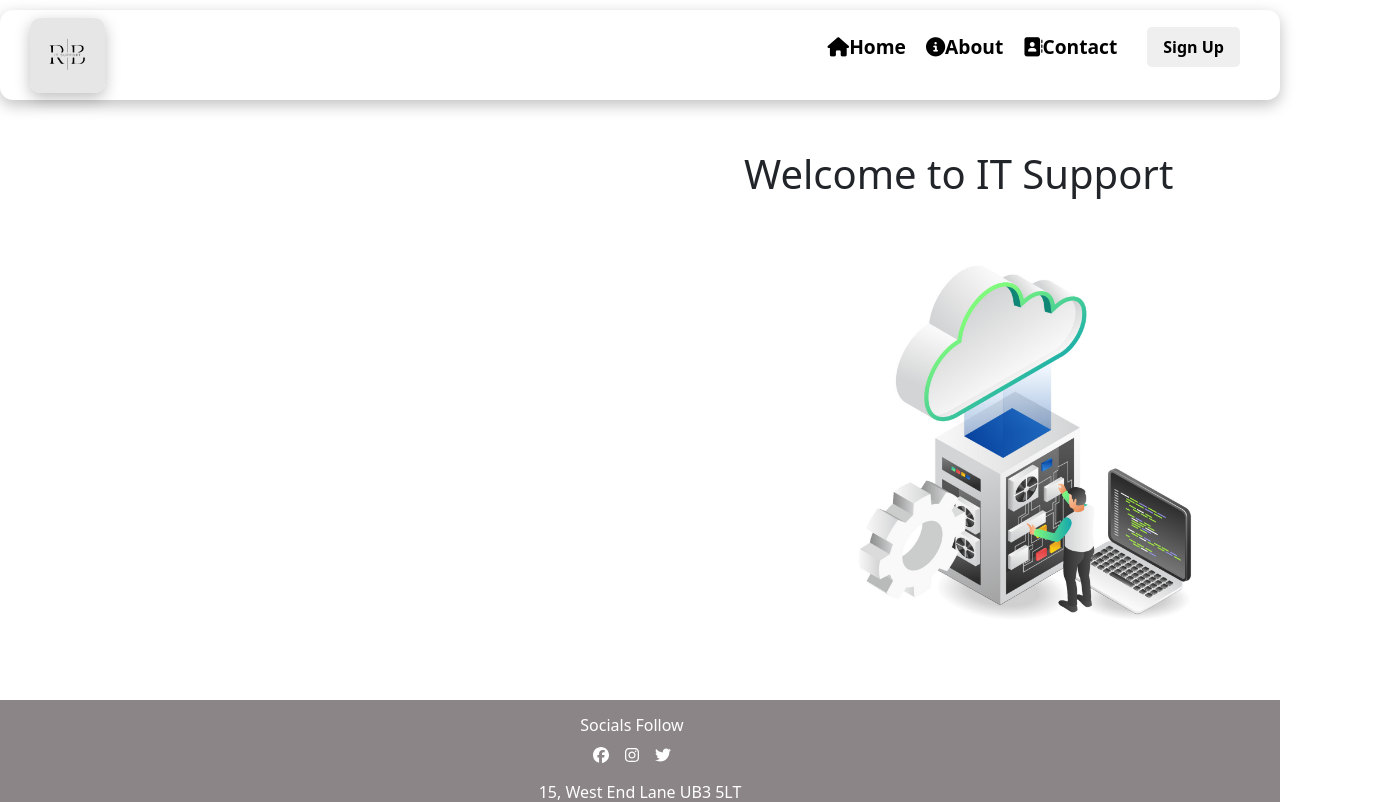
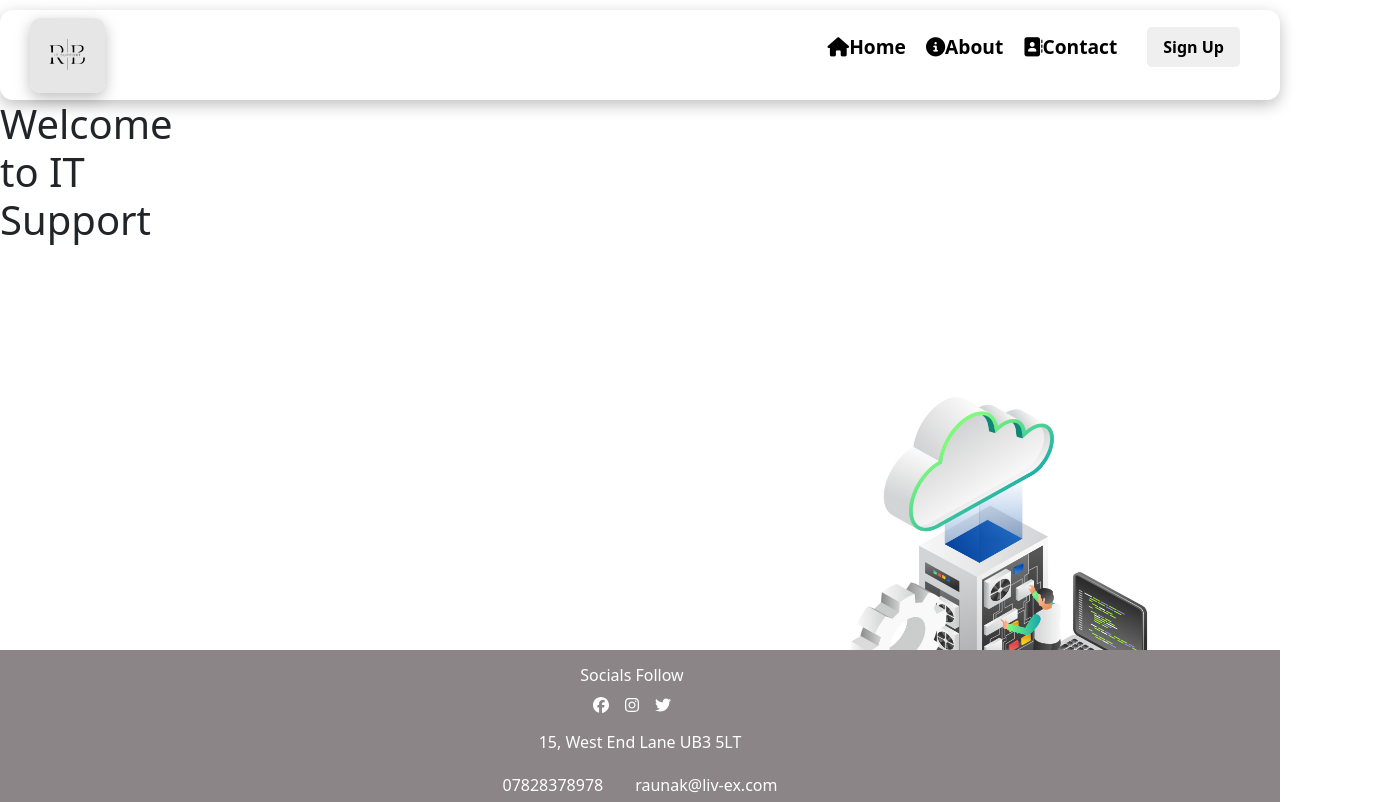
Before and after one commit to Rxunak/Liv-Ex-Project, a React (Create React App) app in the folder loginsignup/: page / in a window 1280 px wide. Shown: the top 802 px of the page, 1399 px wide, since content can reach past the window. Built offline with nearby package versions, Linux system fonts and the light colour scheme.

Commit message:
Home page

```diff
--- a/loginsignup/src/Routes/Home.js
+++ b/loginsignup/src/Routes/Home.js
@@ -11,7 +11,7 @@ function Home (){
   return(
     <div className='home-container'>
 
-<div className='heading'>
+       <div className='heading'>
         <h1>Welcome to IT Support</h1>
       </div>
 
--- a/loginsignup/src/Styles/Home.css
+++ b/loginsignup/src/Styles/Home.css
@@ -1,6 +1,6 @@
-.home-container{
-    width: 560px;
-    height: 500px;
+.home-banner{
+    width: 250px;
+    height: 250px;
     /* border: 2px solid salmon; */
     margin: 50px auto;
     position: relative;
@@ -9,12 +9,19 @@
 }
 
 .home-image{
-    width: 100%;
-    height: 50%;
+    width: 500px;
+    height: 400px;
     position: relative;
-    left: 1px;
-    top: 5px;
+    right: 150px;
+
+
 
 
 
 }
+
+.heading{
+    width: 200px;
+    height: 200px;
+
+}
```
